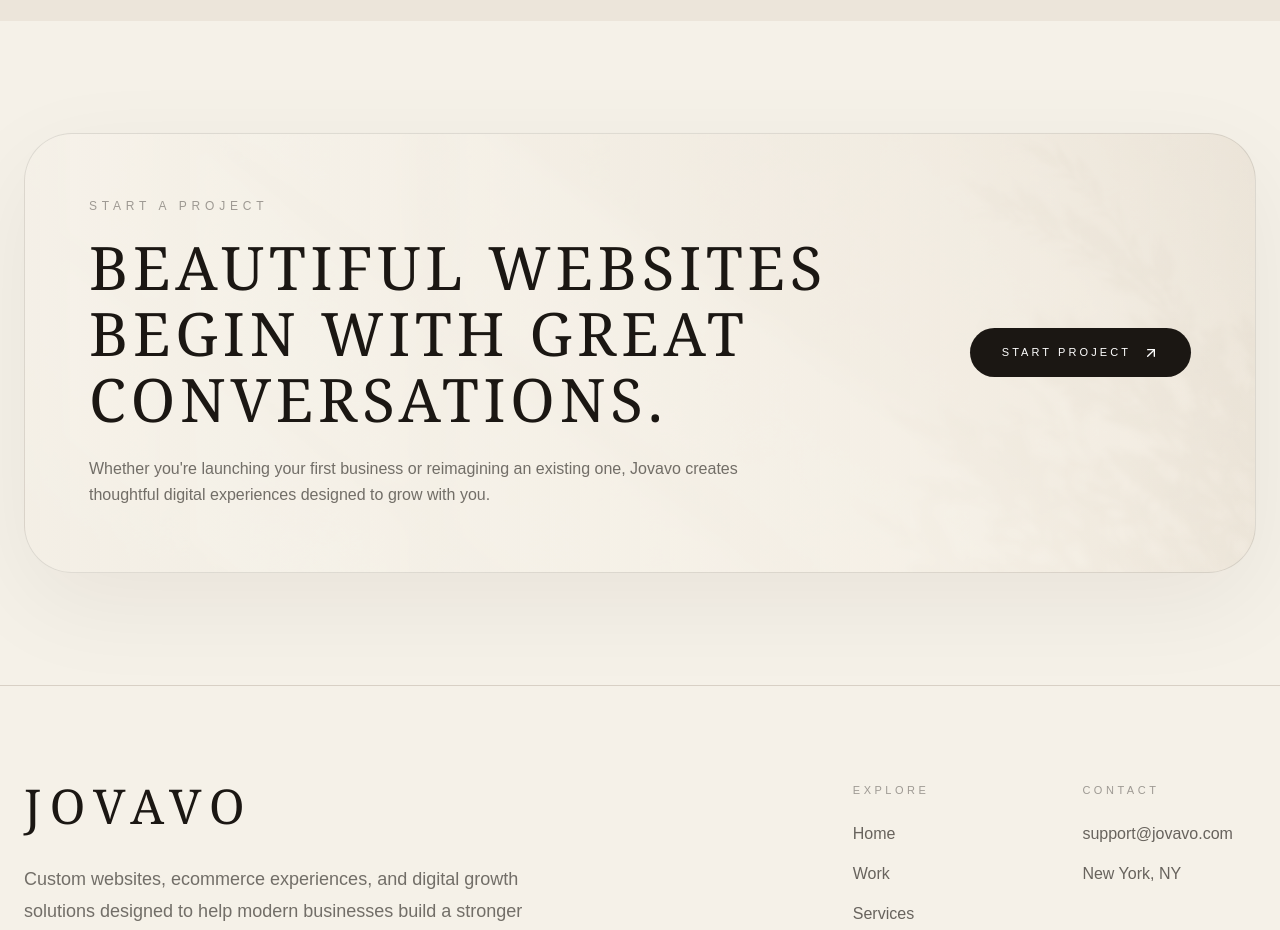
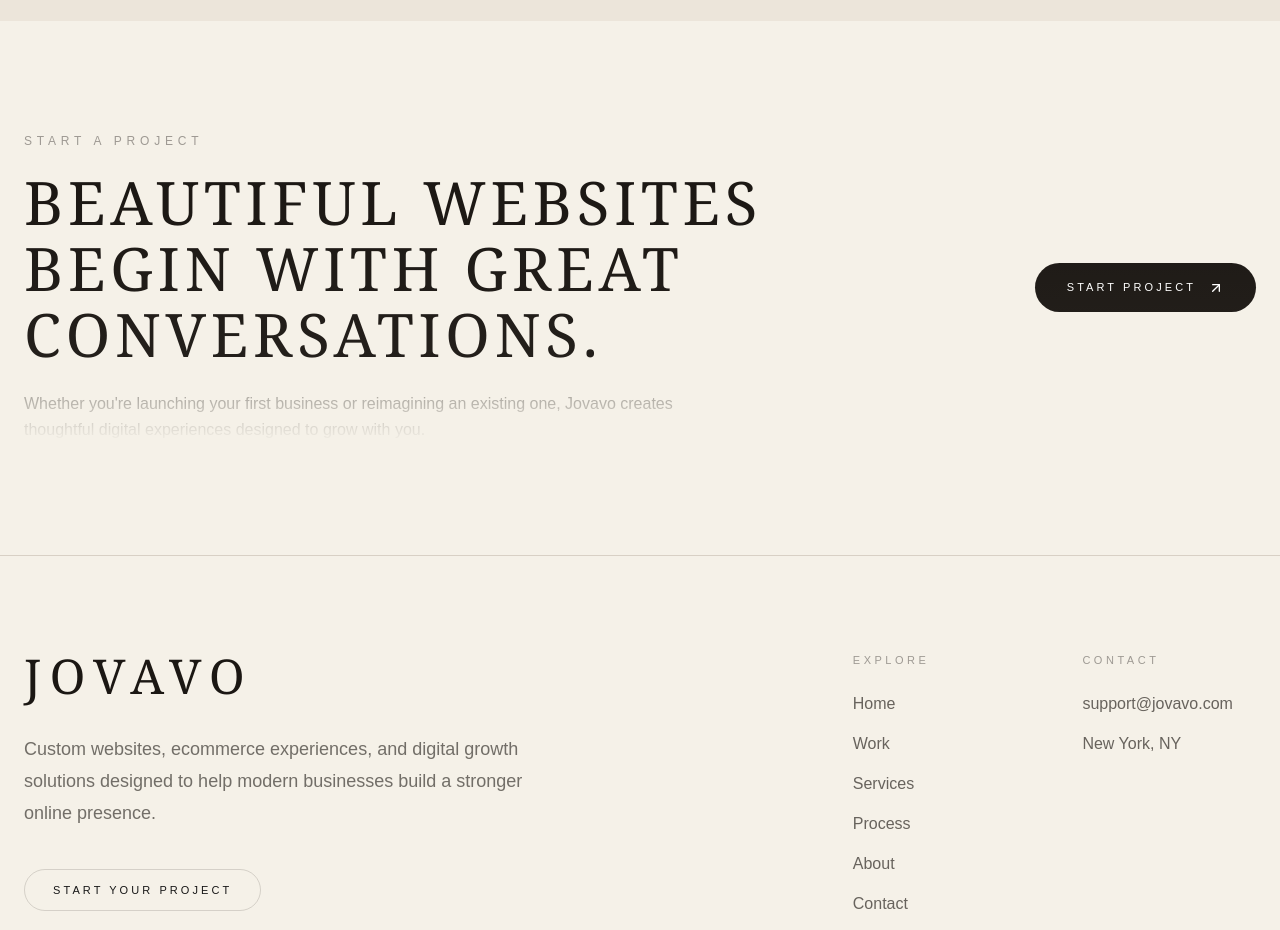
Before and after one commit to Jovavoco/jovavo, a Next.js app: page / in a window 1280 px wide. Shown: the part 3540-4470 px from the top of the page. Built offline with nearby package versions, Linux system fonts and the light colour scheme.

Commit message:
Update page.tsx

```diff
--- a/app/page.tsx
+++ b/app/page.tsx
@@ -214,13 +214,13 @@ export default function HomePage() {
 {/* CTA */}
 <section className="mx-auto max-w-7xl px-6 py-28">
   <Reveal>
-    <div
-      className="overflow-hidden rounded-[3rem] border border-[#1b1713]/10 bg-cover bg-center p-10 text-[#1b1713] shadow-[0_30px_100px_rgba(27,23,19,0.06)] md:p-16"
-      style={{
-        backgroundImage:
-          "linear-gradient(90deg, rgba(245,241,232,0.94), rgba(245,241,232,0.78)), url('/images/services/lets-talk.jpg')",
-      }}
-    >
+<div
+  className="absolute inset-x-0 bottom-0 z-0 h-[280px]"
+  style={{
+    background:
+      "linear-gradient(to bottom, rgba(245,241,232,0) 0%, rgba(245,241,232,0.04) 70%, #f5f1e8 100%)",
+  }}
+/>
       <div className="grid gap-10 md:grid-cols-[1fr_auto] md:items-center">
         <div>
           <p className="mb-5 text-xs uppercase tracking-[0.4em] text-[#1b1713]/40">
@@ -250,7 +250,6 @@ export default function HomePage() {
           <ArrowUpRight size={16} />
         </Link>
       </div>
-    </div>
   </Reveal>
 </section>
     </main>
```
